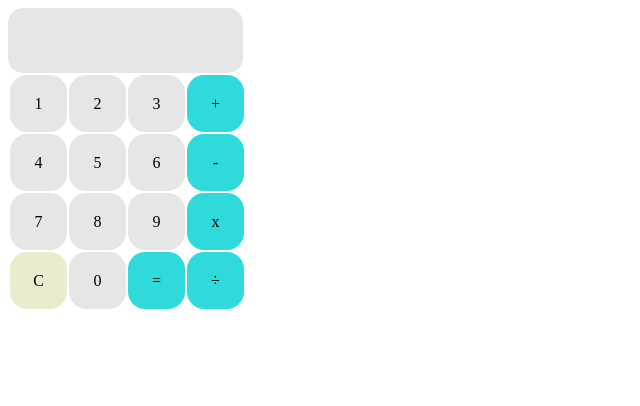
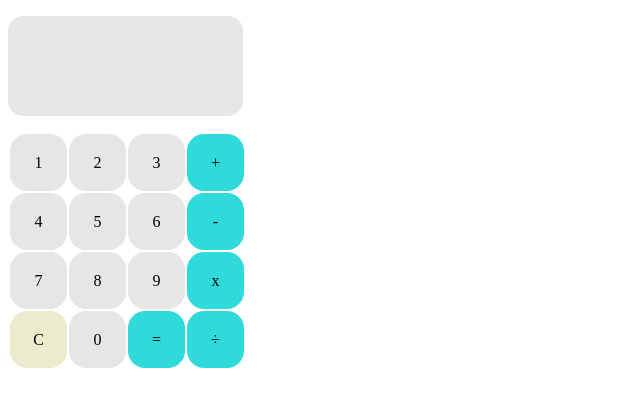
Before and after one commit to RodrigoSantamaria-bit/Calculadora-D, a plain HTML site: page index.html in a window 1280 px wide. Shown: the whole page, without its empty margins (0-640 px from the left). Drawn offline with Linux system fonts and the light colour scheme.

Commit message:
Ajustes de pantalla :D

```diff
--- a/index.html
+++ b/index.html
@@ -8,7 +8,9 @@
   </head>
   <body>
   <div>
-    <div id="pantalla"></div>
+    <div>
+      <p id="pantalla"></p>
+      </div>
     <table>
       <tr>
         <td class="numero" onclick="pantalla(1)"> 1 </td>
--- a/style.css
+++ b/style.css
@@ -27,4 +27,6 @@
   width: 235px;
   height: 65px;
   border-radius: 15px;
+  text-align: center;
+  padding-top: 35px;
 }
```
